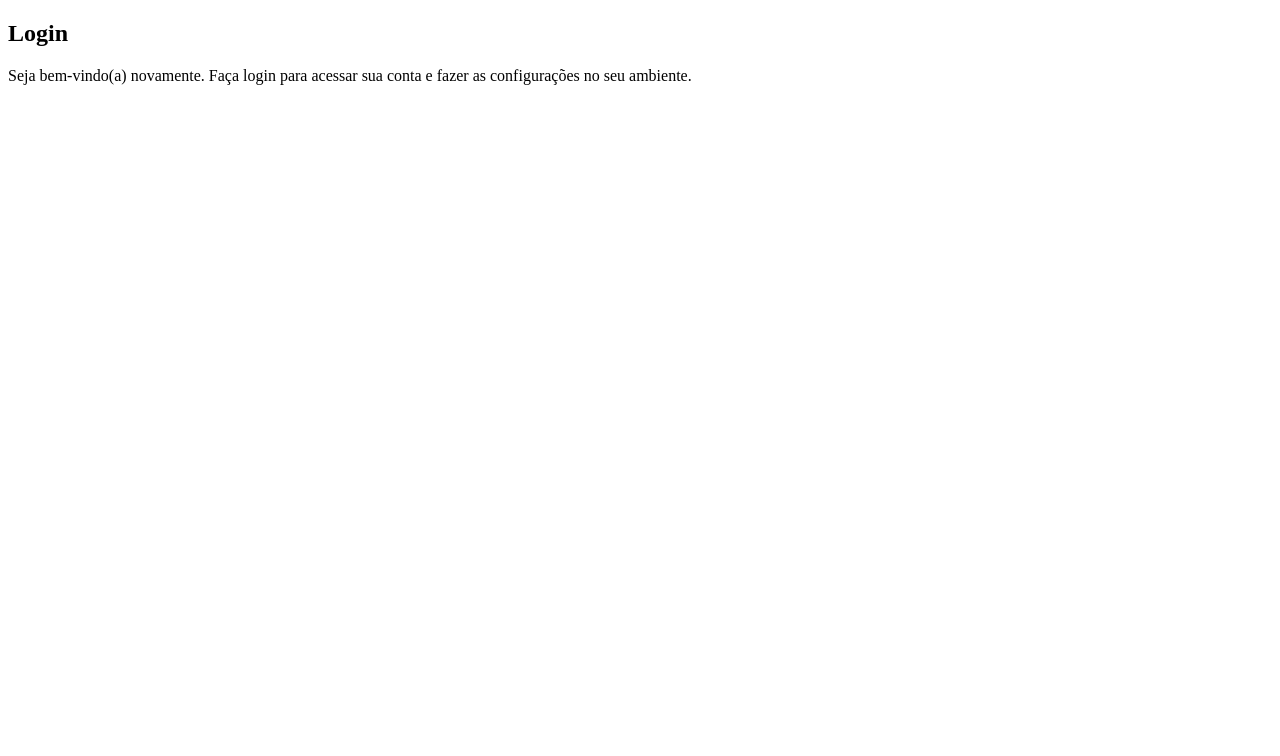
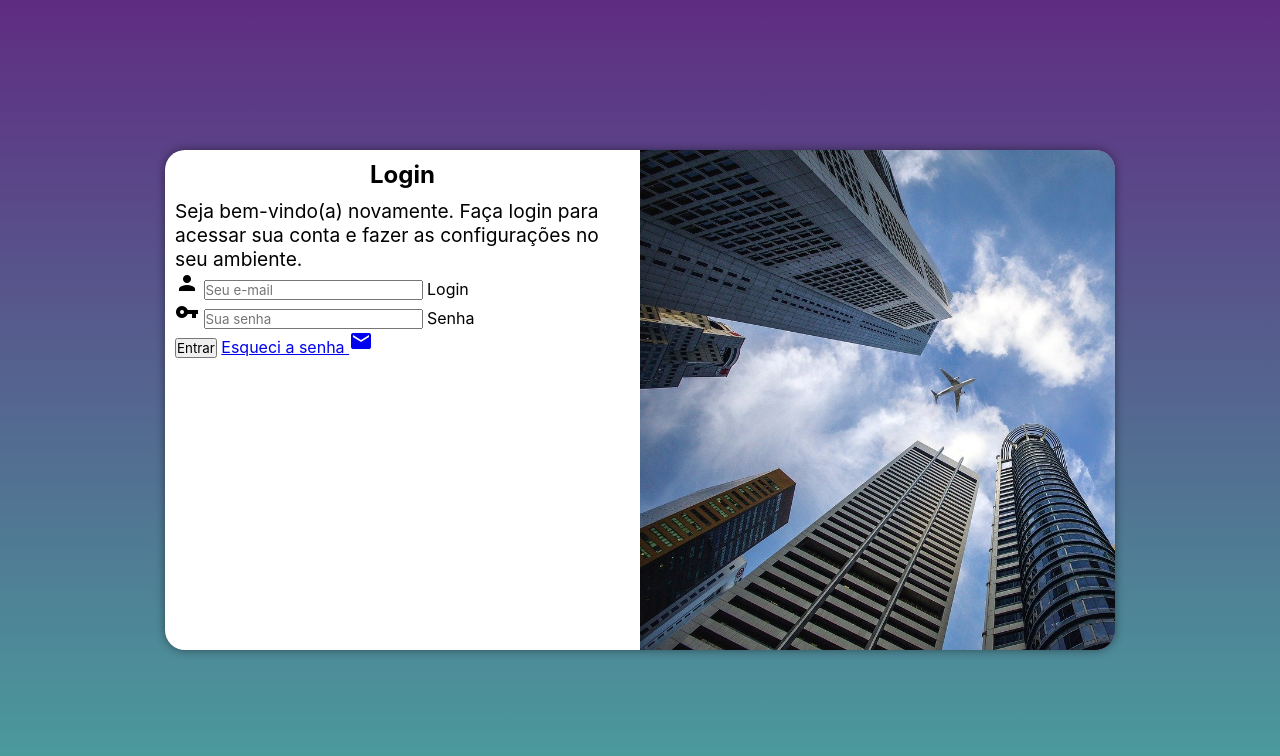
Before and after one commit to RafaelAcioly/projeto-login, a plain HTML site: page index.html in a window 1280 px wide. Drawn offline with Linux system fonts and the light colour scheme.

Commit message:
Atualizando projeto tela de login

```diff
--- a/index.html
+++ b/index.html
@@ -5,6 +5,8 @@
     <meta name="viewport" content="width=device-width, initial-scale=1.0">
     <title>Document</title>
     <link rel="stylesheet" href="style/style.css">
+    <link rel="stylesheet" href="style/media-query.css">
+    <link href="https://fonts.googleapis.com/icon?family=Material+Icons" rel="stylesheet">
 </head>
 <body>
     <main>
@@ -12,10 +14,25 @@
             <div id="imagem">
 
             </div>
-            <div id="fomulario">
+            <div id="formulario">
                 <h1>Login</h1>
                 <p>Seja bem-vindo(a) novamente. Faça login para acessar sua conta e fazer as configurações no seu ambiente.</p>
-                <form action="login.php" method="post"></form>
+                <form action="login.php" method="post" autocomplete="on">
+                    <div class="campo">
+                        <span class="material-icons">person</span>
+                        <input type="email" name="login" id="ilogin" placeholder="Seu e-mail" autocomplete="email" required maxlength="30">
+                        <label for="ilogin">Login</label>
+                    </div>
+                    <div class="campo">
+                        <span class="material-icons">vpn_key</span>
+                        <input type="password" name="senha" id="isenha" placeholder="Sua senha" autocomplete="current-password" required minlength="8" maxlength="20">
+                        <label for="isenha">Senha</label>
+                    </div>
+                    <input type="submit" value="Entrar">
+                    <a href="esqueci.html">
+                        Esqueci a senha <i class="material-icons">mail</i>
+                    </a>
+                </form>
             </div>
         </section>
     </main>
--- /dev/null
+++ b/style/media-query.css
@@ -0,0 +1,51 @@
+@charset "UTF-8";
+
+@media screen and (min-width: 768px) and (max-width: 992px) {
+    body {
+        background-image: linear-gradient(to top, var(--cor0), var(--cor1));
+    }
+
+    section#login {
+        width: 80vw;
+    }
+
+    section#login > div#imagem {
+        float: left;
+        width: 30%;
+        height: 100%;
+    }
+
+    section#login > div#formulario {
+        float: right;
+        width: 70%;
+    }
+}
+
+@media screen and (min-width: 992px) {
+    body {
+        background-image: linear-gradient(to top, var(--cor0), var(--cor1));
+    }
+
+    section#login {
+        width: 950px;
+    }
+
+    section#login > div#imagem {
+        float: right;
+        width: 50%;
+        height: 100%;
+    }
+
+    section#login > div#formulario {
+        float: left;
+        width: 50%;
+    }
+
+    div#fomulario > h1 {
+        font-size: 2em;
+    }
+
+    div#formulario > p {
+        font-size: 1.2em;
+    }
+}
--- a/style/style.css
+++ b/style/style.css
@@ -1,7 +1,64 @@
 @charset "UTF-8";
 
-/*
-Paleta de cores:
-verde: #49a09d
-lilas: #5f2c82
-*/
+:root {
+    --cor0: #49a09d;
+    --cor1: #5f2c82;
+}
+
+* {
+    font-family: -apple-system, BlinkMacSystemFont, 'Segoe UI', Roboto, Oxygen, Ubuntu, Cantarell, 'Open Sans', 'Helvetica Neue', sans-serif;
+    padding: 0px;
+    margin: 0px;
+    box-sizing: border-box;
+}
+
+body, html {
+    background-color: var(--cor1);
+    height: 100vh;
+    width: 100vw;
+}
+
+main {
+    position: relative;
+    height: 100vh;
+    width: 100vw;
+}
+
+section#login {
+    position: absolute;
+    top: 50%;
+    left: 50%;
+    transform: translate(-50%, -50%);
+    overflow: hidden;
+
+    background-color: white;
+    width: 270px;
+    height: 500px;
+    border-radius: 20px;
+    box-shadow: 0px 0px 10px rgba(0, 0, 0, 0.450);
+
+    transition: width .3s, height .3s;
+    transition-timing-function: ease;
+}
+
+section#login > div#imagem{
+    display: block;
+    background: var(--cor1) url(../img/wallpaper002.jpg) no-repeat;
+    background-size: cover;
+    background-position: left bottom;
+    height: 200px;
+}
+
+section#login > div#formulario {
+    display: block;
+    padding: 10px;
+}
+
+div#formulario > h1 {
+    text-align: center;
+    margin-bottom: 10px;
+}
+
+div#formulario > p {
+    font-size: 0.8em;
+}
```
